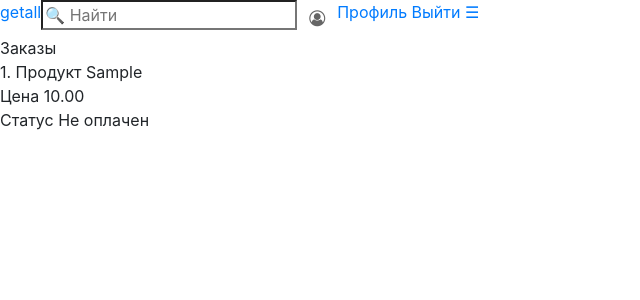
After one commit to orazkarl/dostavkakz, a Django app: page /order in a window 1280 px wide. The commit adds this page. Shown: the top 300 px of the page, without its empty margins (0-640 px from the left). Run offline with Django 3.2, Linux system fonts and the light colour scheme; a user stored in the database is signed in; tables that the repository leaves empty hold one stand-in row (values such as "Sample post"); some libraries are stand-ins or nearby versions.

Commit message:
Order view backend

```diff
--- a/landing/models.py
+++ b/landing/models.py
@@ -97,9 +97,9 @@ class Wishlist(models.Model):
 
 class Order(models.Model):
     ORDER_STATUS_CHOICES = (
-        (1, 'Не оплачен'),
-        (2, 'Оплачен'),
-        (3, 'Доставлен'),
+        ('1', 'Не оплачен'),
+        ('2', 'Оплачен'),
+        ('3', 'Доставлен'),
     )
 
     user = models.ForeignKey(User, on_delete=models.CASCADE, verbose_name='Пользователь')
--- a/landing/urls.py
+++ b/landing/urls.py
@@ -15,7 +15,7 @@ urlpatterns = [
     path('stores/<slug:slug>/cart', views.cart_detail, name='cart_detail'),
 
     #
-    path('stores/<slug:slug>/checkout/' , views.checkout, name='checkout'),
+    path('stores/<slug:slug>/checkout/', views.checkout, name='checkout'),
 
     # wishist
     path('wishlist/', views.WishlistView.as_view(), name='wishlist'),
@@ -24,5 +24,6 @@ urlpatterns = [
 
     # profile
     path('profile', views.ProfileView.as_view(), name='profile'),
+    path('order', views.OrderView.as_view(), name='order'),
 
 ]
--- a/landing/views.py
+++ b/landing/views.py
@@ -125,17 +125,15 @@ def cart_detail(request, slug):
 
 @login_required(login_url="/accounts/login")
 def checkout(request, slug):
-    print(type(Cart(request)))
     cart = Cart(request)
     total_price = []
     # message = """Новый заказ:\n"""
-    message  = ''
+    message = ''
 
     for value in cart.cart.values():
         product_id = value['product_id']
         product = Product.objects.get(id=product_id)
         if slug == product.store.slug:
-
             name = value['name']
             quantity = value['quantity']
             price = value['price']
@@ -143,15 +141,14 @@ def checkout(request, slug):
                 quantity * float(price)) + "\n"
             message = message + temp + "\n"
             total_price.append(quantity * float(price))
-    print(message)
 
-    Order.objects.create(user=request.user, order_item=message)
+    total_price = sum(total_price)
+    Order.objects.create(user=request.user, order_item=message, address='Адрес', total_price=total_price, status='1')
     message += 'Адрес: ' + "\n"
-    message += 'ИТОГО: ' + str(sum(total_price))
+    message += 'ИТОГО: ' + str(total_price)
 
-
-    # requests.get("https://api.telegram.org/bot%s/sendMessage" % COURIER_TELEGRAM_BOT_TOKEN,
-    #              params={'chat_id': '-1001302242759', 'text': message})
+    requests.get("https://api.telegram.org/bot%s/sendMessage" % COURIER_TELEGRAM_BOT_TOKEN,
+                 params={'chat_id': '-1001302242759', 'text': message})
     return HttpResponse('Заказ принят')
 
 
@@ -192,7 +189,6 @@ class ProfileView(TemplateView):
 
     def post(self, request, *args, **kwargs):
         if request.POST:
-            print(request.POST)
             user = request.user
             if 'first_name' in request.POST:
                 user.first_name = request.POST['first_name']
@@ -202,3 +198,12 @@ class ProfileView(TemplateView):
                 user.username = request.POST['username']
                 user.save()
         return super().get(request, *args, **kwargs)
+
+
+class OrderView(ListView):
+    template_name = 'landing/order.html'
+    queryset = Order.objects.all()
+
+    def get(self, request, *args, **kwargs):
+        self.queryset = Order.objects.filter(user=request.user)
+        return super().get(request, *args, **kwargs)
--- /dev/null
+++ b/templates/landing/order.html
@@ -0,0 +1,16 @@
+{% extends 'landing/base.html' %}
+{% load static %}
+{% block content %}
+    <div>
+        Заказы
+    </div>
+    {% for order in object_list %}
+        {{ forloop.counter }}. Продукт {{ order.order_item }}
+        <br>
+        Цена {{ order.total_price }}
+        <br>
+        Статус {{ order.get_status_display }}
+        <br>
+        <br>
+    {% endfor %}
+{% endblock %}
--- a/templates/landing/profile.html
+++ b/templates/landing/profile.html
@@ -1,6 +1,7 @@
 {% extends 'landing/base.html' %}
 {% load static %}
 {% block content %}
+    <a href="{% url 'order' %}">Заказы</a>
     <div>
         <h3>Profile</h3>
         <p>Username</p>
```
